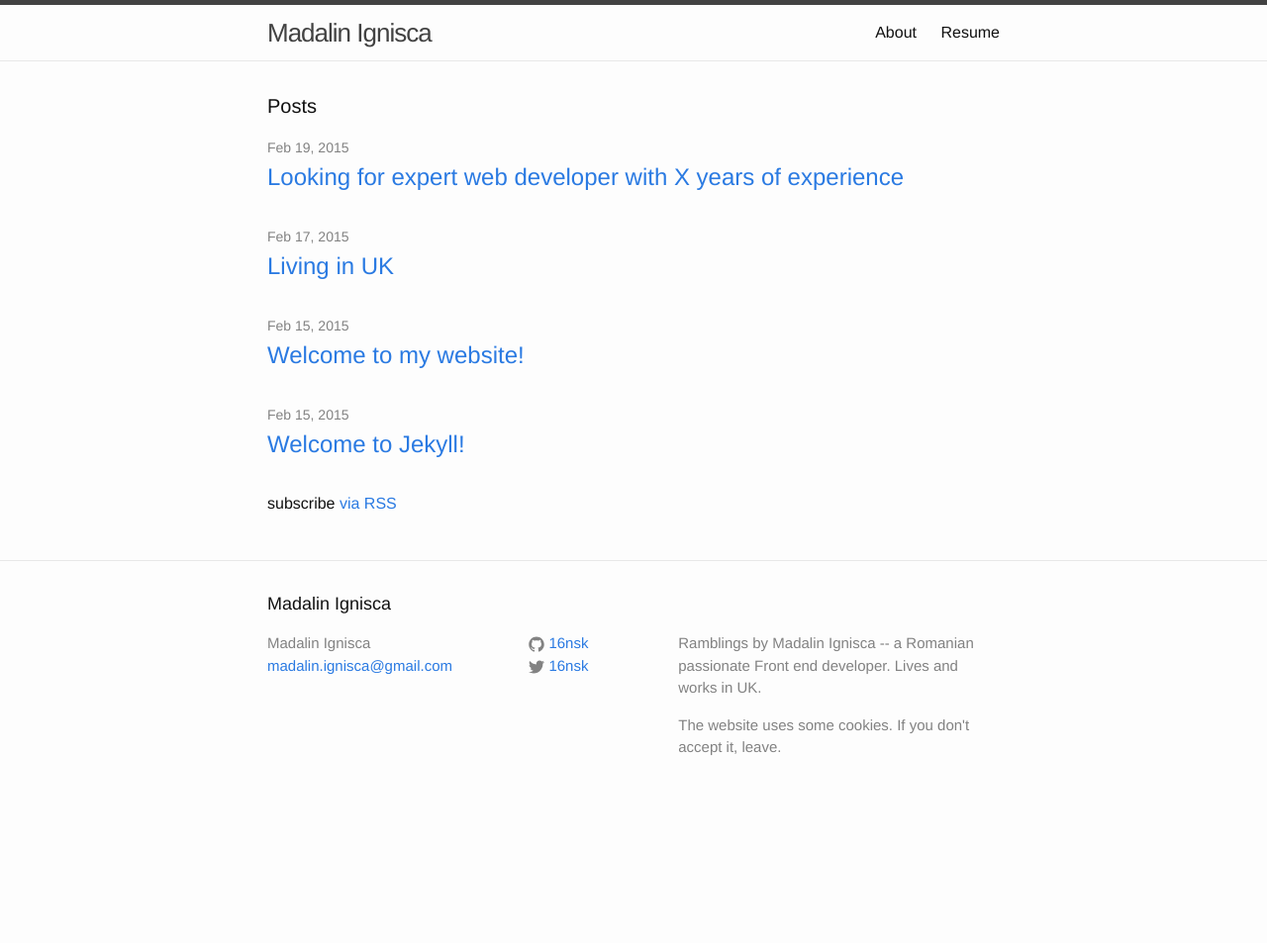
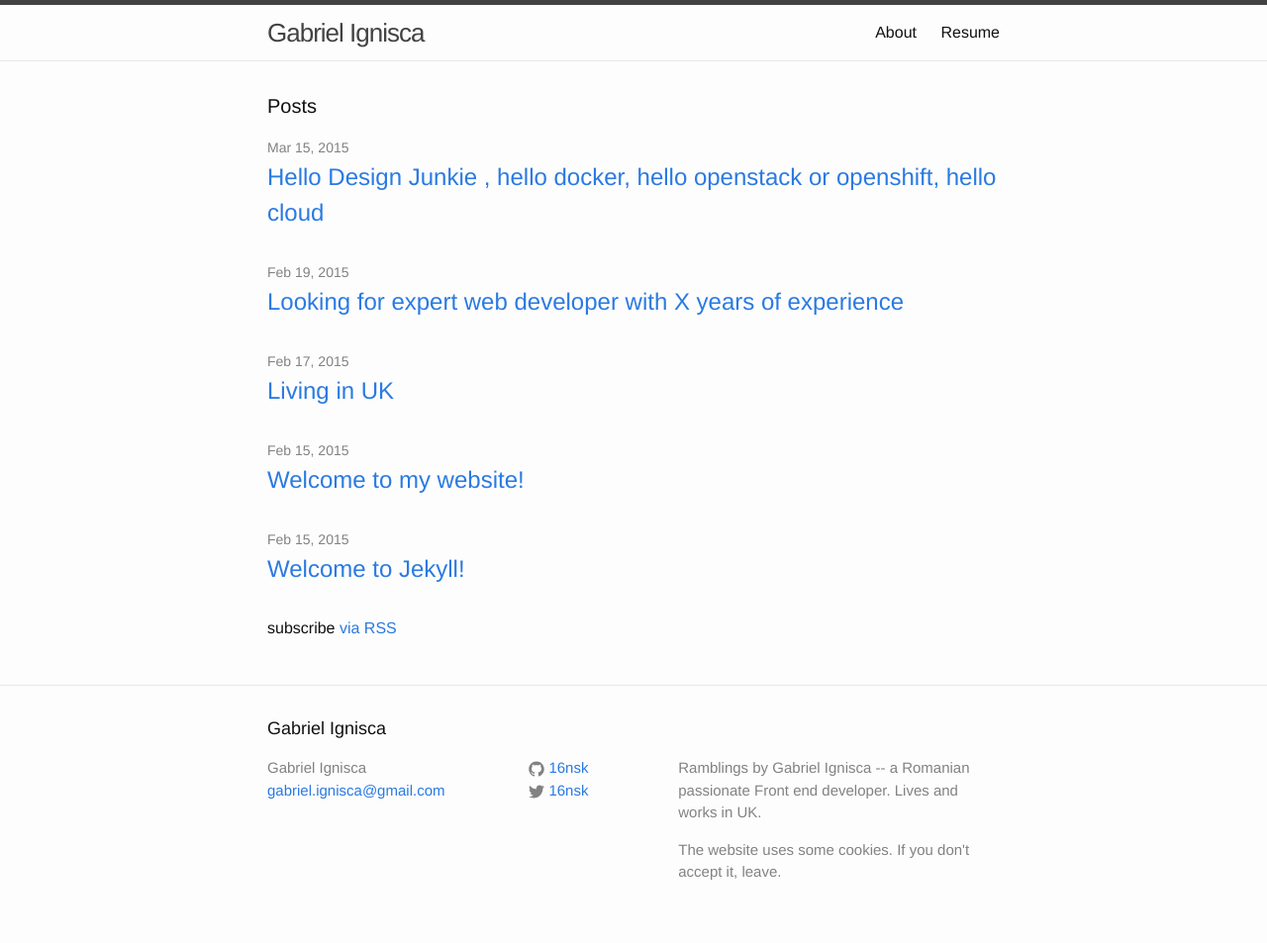
Before and after one commit to madalinignisca/madalinignisca.github.io, a Jekyll site: the page built from index.html, in a window 1280 px wide. Shown: the whole page at 99% size. Built offline with Jekyll 4.4.1, drawn with Linux system fonts in a browser that asks for light colours; before the commit the page ends 900 px from its top, so only the background shows below that; some of the changed lines change nothing that is shown.

Commit message:
new post

```diff
--- a/_config.yml
+++ b/_config.yml
@@ -1,8 +1,8 @@
 # Site settings
-title: Madalin Ignisca
-email: madalin.ignisca@gmail.com
+title: Gabriel Ignisca
+email: gabriel.ignisca@gmail.com
 description: > # this means to ignore newlines until "baseurl:"
-  Ramblings by Madalin Ignisca -- a Romanian passionate Front end developer. Lives and works in UK.
+  Ramblings by Gabriel Ignisca -- a Romanian passionate Front end developer. Lives and works in UK.
 baseurl: "" # the subpath of your site, e.g. /blog/
 url: "http://gabe.me.uk" # the base hostname & protocol for your site
 twitter_username: 16nsk
--- /dev/null
+++ b/_posts/2015-03-15-hello-design-junkie-ltd.markdown
@@ -0,0 +1,24 @@
+---
+layout: post
+title:  "Hello Design Junkie , hello docker, hello openstack or openshift, hello cloud"
+date:   2015-03-15 18:00:00
+categories: job
+---
+
+This month I started a new job as a web developer and devop at [Design Junkie Ltd](http://www.designjunkie.com/).
+
+After I've moved to UK, working in the begining at an online shop deposit (hey, I'm not afraid to work :P), I started researching to work on what I'm passionate about, but didn't wanted to accept any job. So with patience, talking to a lot of recruiting companies that contacted me, going to different interviews (where I had lot of fun solving different technical tests, one really interesting), in a few weeks, Design Junkie really captured my attention.
+
+This company really do some of the things in a way that I really like and hoped to be involved in.
+
+Since I became interested in virtualization and making things better in terms of developing and hosting web services better, [Docker](http://www.docker.com/) was the tool that I needed to do. I've been playing to create various recipes to work on multiple vps servers manually and got some nice results. This way I understood more things that go underneath for high traffic websites where performance per cost is a major thing to take in consideration.
+
+But in time, an autommation really was needed, but still the need of 100% fine tunning on any service it is the most important thing to me. So docker came in place for me and I'm in love with the simplicity of it.
+
+But Docker is not enough in some cases. For personal play, hosting a few personal and friends websites to keep costs very low, it was enough. So a solution to have something centralized and with an interface to show in a more human way to others what's happeing under the hood had to be researched.
+
+So I discovered [Openstack](http://www.openstack.com/) and [Openshift](http://www.openshift.com/). Still, both are in more research for me to decide on which one to go for both professional and personal projects. Both support Docker and both get the final result as required.
+
+Follow up for my posts about what I'm doing with Docker and Openstack/Openshift. Subscribe for news ;)
+
+<form style="border:1px solid #ccc;padding:3px;text-align:center;" action="https://tinyletter.com/gabemeuk" method="post" target="popupwindow" onsubmit="window.open('https://tinyletter.com/gabemeuk', 'popupwindow', 'scrollbars=yes,width=800,height=600');return true"><p><label for="tlemail">Enter your email address</label></p><p><input type="text" style="width:140px" name="email" id="tlemail" /></p><input type="hidden" value="1" name="embed"/><input type="submit" value="Subscribe" /><p><a href="https://tinyletter.com" target="_blank">powered by TinyLetter</a></p></form>
```
